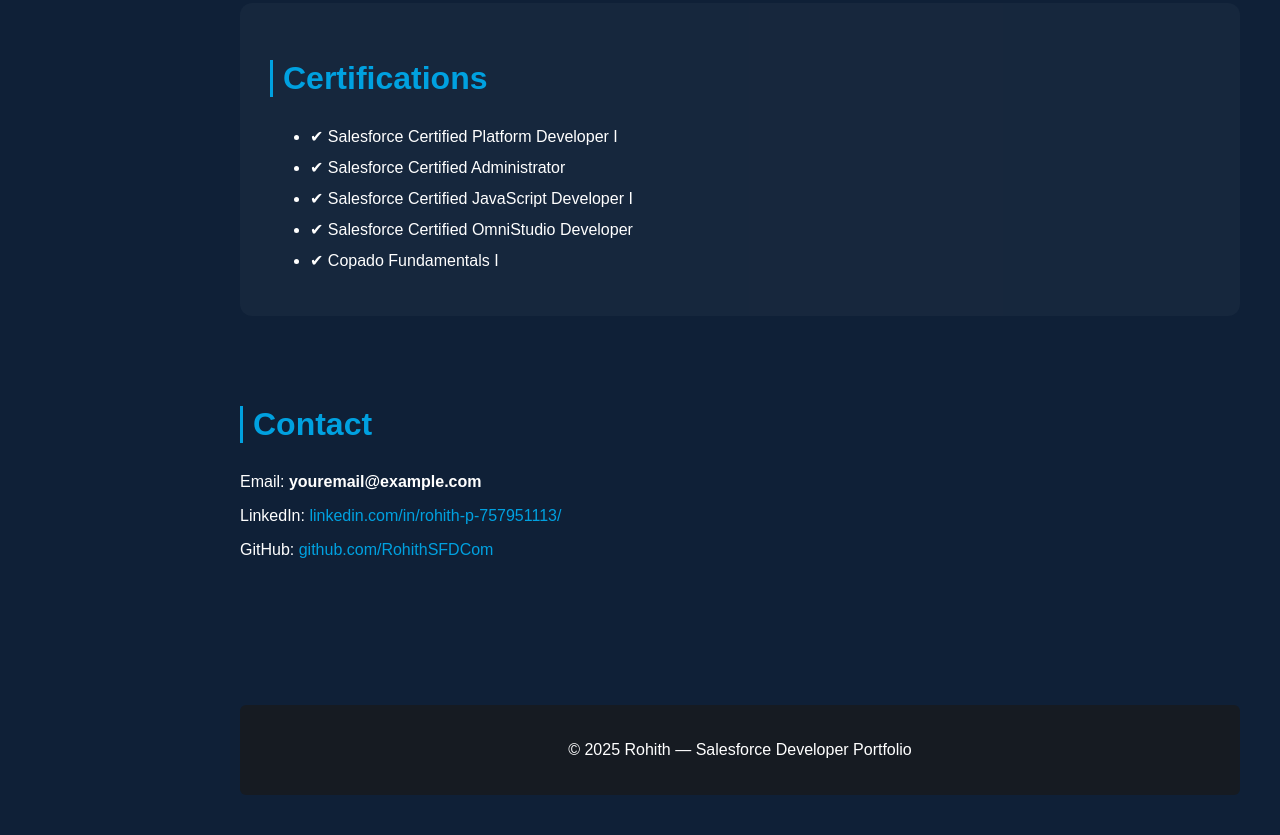
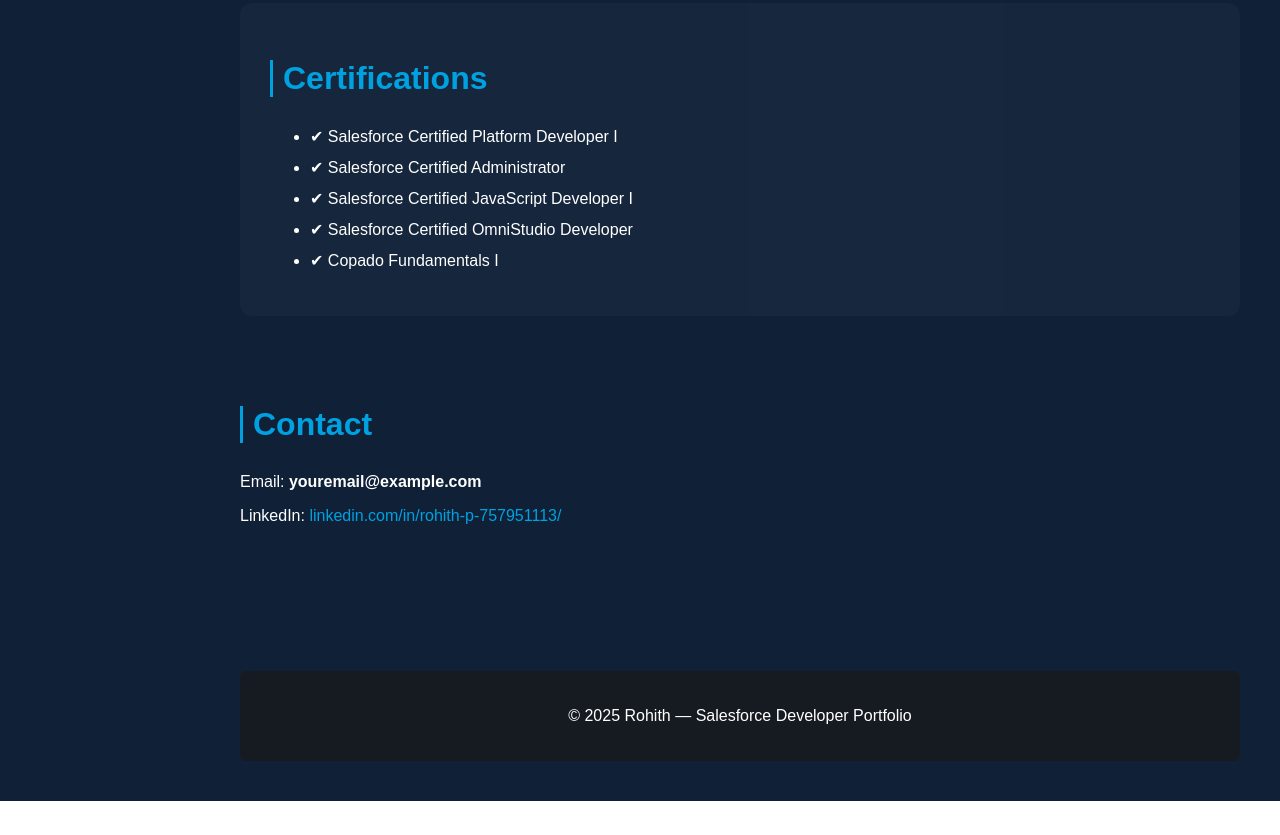
Before and after one commit to RohithSFDCom/details, a plain HTML site: page index.html in a window 1280 px wide. Shown: the part 3513-4348 px from the top of the page. After the commit the page ends 4314 px from the top, so only its background shows below. Drawn offline with Linux system fonts and the light colour scheme.

Commit message:
Update index.html

```diff
--- a/index.html
+++ b/index.html
@@ -263,14 +263,7 @@
         </a>
     </p>
 
-    <p>
-        GitHub:
-        <a href="https://github.com/RohithSFDCom"
-           target="_blank"
-           style="color:#00a1e0; text-decoration:none;">
-           github.com/RohithSFDCom
-        </a>
-    </p>
+
 </section>
 
 
```
